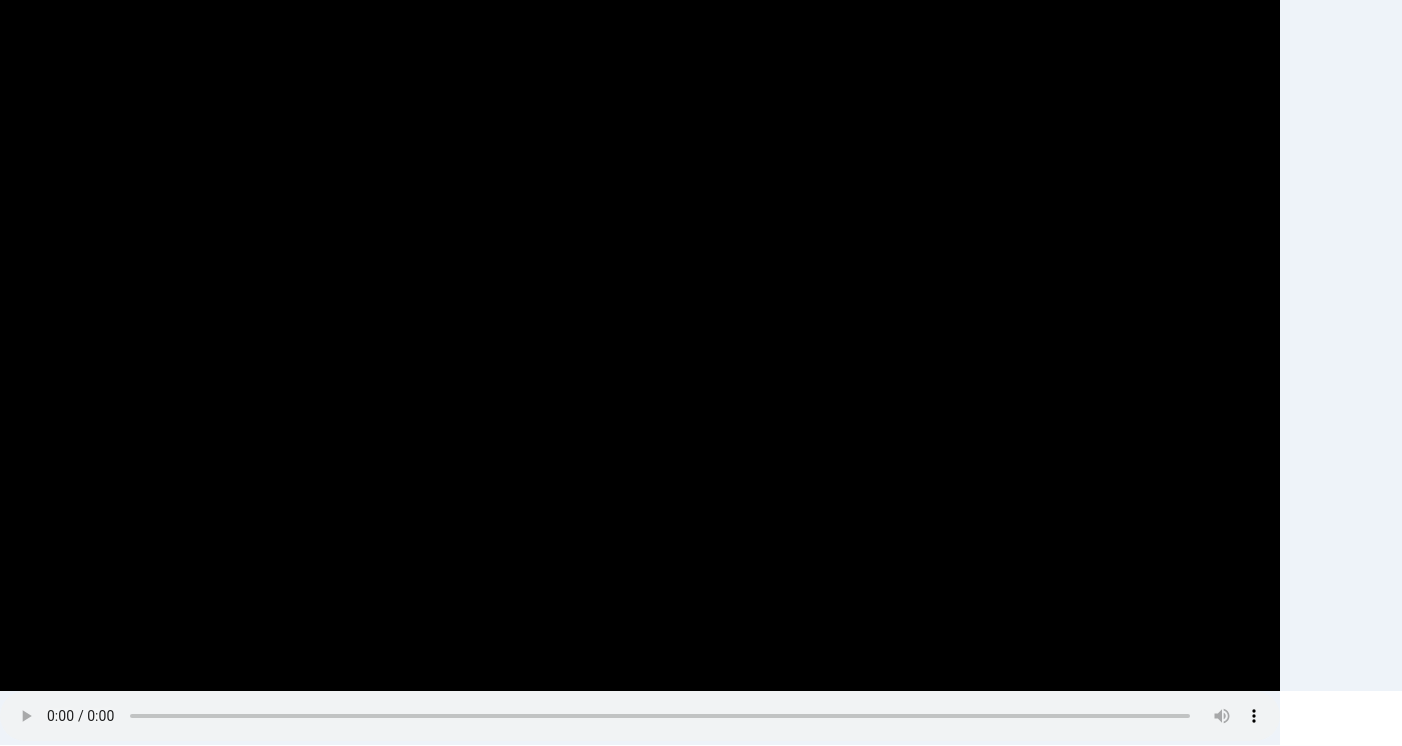
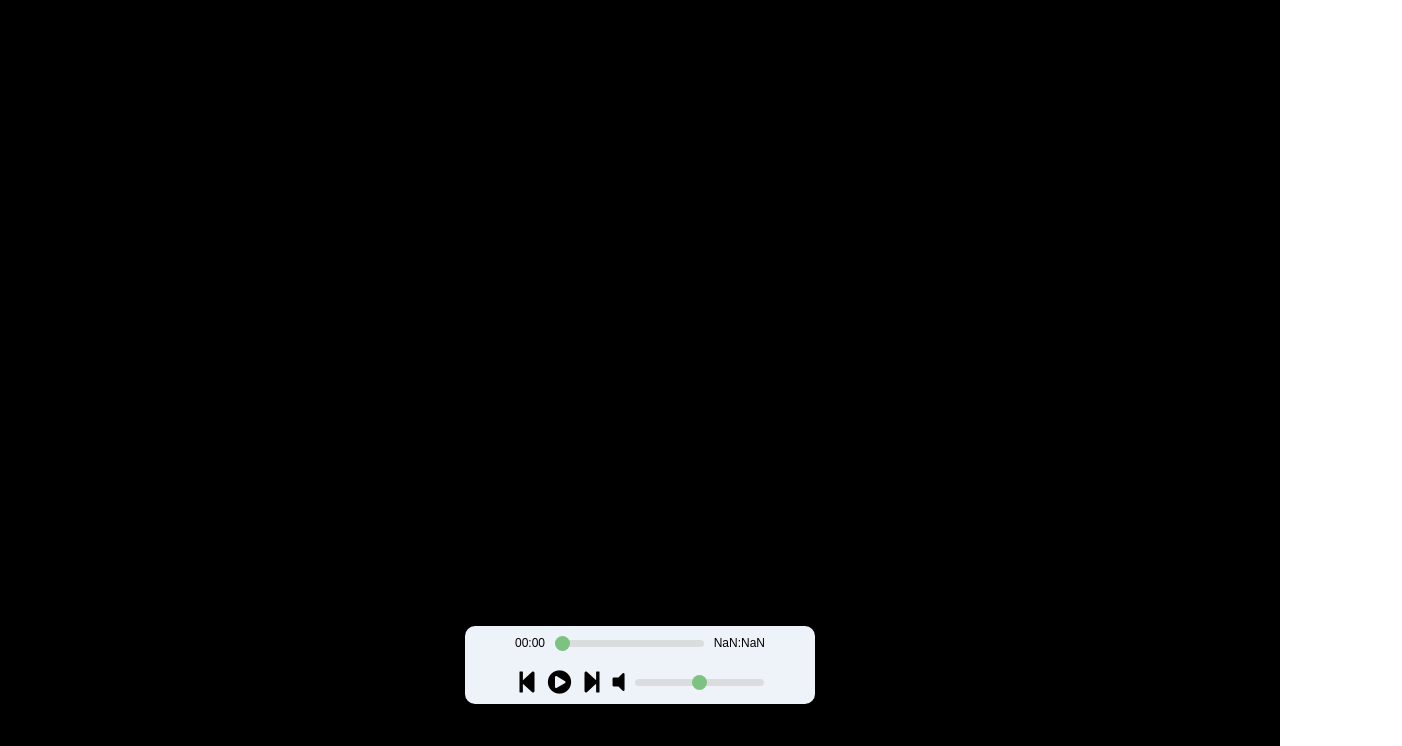
Before and after one commit to kartikvips/ftl, a plain HTML site: page wmp/index.html in a window 1280 px wide. Shown: the part 54-800 px from the top of the page, 1402 px wide, since content can reach past the window. Drawn offline with Linux system fonts and the light colour scheme.

Commit message:
finish phase 1 of js project

```diff
--- /dev/null
+++ b/wmp/audio.css
@@ -0,0 +1,129 @@
+.song-scroll {
+    display: flex;
+    justify-content: space-evenly;
+    flex-direction: row;
+    align-items: center;
+    font-size: 12px;
+    width: 250px;
+    margin: 10px 0;
+}
+
+#audio-box{
+    font-family: sans-serif;
+    position:absolute;
+    top: 85%;
+    left: calc(50% - 175px);
+    opacity: 1;
+    border-radius: 10px;
+    visibility: visible;
+    /* display: none !important; */
+}
+
+.song-slider{
+    width: 300px;
+    margin: 0 10px;
+}
+
+.song-title{
+    font-size: 11px;
+}
+
+.volume-slider{
+
+}
+
+#audio-box {
+    width: 350px;
+    background: #EEF3F9;
+    display: flex;
+    flex-direction: column;
+    justify-content: center;
+    align-items: center;
+
+}
+
+#audio-box audio {
+    width: 100%;
+    height: 50px;
+}
+
+.buttons{
+    font-size: 24px;
+    color: black;
+    display: flex;
+    align-items: center;
+    margin: 10px 0;
+}
+
+.song-slider {
+    -webkit-appearance: none;
+    width: 100%;
+    height: 7px;
+    border-radius: 5px;
+    background: #d3d3d3;
+    outline: none;
+    opacity: 0.7;
+    -webkit-transition: .2s;
+    transition: opacity .2s;
+}
+
+.song-slider:hover {
+    opacity: 1;
+}
+
+.song-slider::-webkit-slider-thumb {
+    -webkit-appearance: none;
+    appearance: none;
+    width: 15px;
+    height: 15px;
+    border-radius: 50%;
+    background: #4CAF50;
+    cursor: pointer;
+}
+
+.song-slider::-moz-range-thumb {
+    width: 25px;
+    height: 25px;
+    border-radius: 50%;
+    background: #4CAF50;
+    cursor: pointer;
+}
+
+
+.volume-slider {
+    -webkit-appearance: none;
+    width: 100%;
+    height: 7px;
+    border-radius: 5px;
+    background: #d3d3d3;
+    outline: none;
+    opacity: 0.7;
+    -webkit-transition: .2s;
+    transition: opacity .2s;
+}
+
+.volume-slider:hover {
+    opacity: 1;
+}
+
+.volume-slider::-webkit-slider-thumb {
+    -webkit-appearance: none;
+    appearance: none;
+    width: 15px;
+    height: 15px;
+    border-radius: 50%;
+    background: #4CAF50;
+    cursor: pointer;
+}
+
+.volume-slider::-moz-range-thumb {
+    width: 25px;
+    height: 25px;
+    border-radius: 50%;
+    background: #4CAF50;
+    cursor: pointer;
+}
+
+.buttons * {
+    margin: 0 5px;
+}
--- /dev/null
+++ b/wmp/audio.js
@@ -0,0 +1,192 @@
+
+let songs = ["song1.mp3", "song2.mp3"];
+
+// let songTitle = document.getElementById('songTitle');
+let songSlider = document.getElementById('songSlider');
+let currentTime = document.getElementById('currentTime');
+let duration = document.getElementById('duration');
+let volumeSlider = document.getElementById('volumeSlider');
+let previousVolume = [];
+let song = new Audio();
+let currentSong = 0;
+let audioBox = document.getElementById('audio-box');
+let playButton = document.getElementById('playButton');
+let header = document.getElementById('header');
+
+let canvas, ctx, source, context, analyser, fbc_array, bars, bar_x, bar_width, bar_height;
+
+window.onload = () => {
+    loadSong();
+    initMp3Player();
+};
+
+document.body.onkeyup = function (e) {
+    if (e.keyCode == 32) {
+        playOrPause();
+    }
+}
+
+function loadSong() {
+    // debugger;
+    song.src = songs[currentSong];
+    // songTitle.textContent = songs[currentSong];
+    song.volume = volumeSlider.value;
+    setTimeout(showDuration, 1000);
+}
+
+setInterval(updateSongSlider, 1000);
+
+function updateSongSlider() {
+    let c = Math.round(song.currentTime);
+    songSlider.value = c;
+    currentTime.textContent = convertTime(c);
+
+}
+
+function convertTime (secs) {
+    let min = Math.floor(secs/60);
+    let sec = secs % 60;
+    min = (min<10) ? "0" + min : min;
+    sec = (sec<10) ? "0" + sec : sec;
+    return(min + ":" + sec);
+}
+
+function showDuration() {
+    let d = Math.floor(song.duration);
+    songSlider.setAttribute('max', d);
+    duration.textContent = convertTime(d);
+}
+
+function playOrPause(){
+    if (song.paused) {
+        // debugger;
+        song.play();
+        playButton.className = "fas fa-pause";
+        audioBox.style.visibility = "hidden";
+        // canvas.style.opacity = '1';
+        // header.style.visibility = "hidden";
+        // debugger;
+    } else {
+        song.pause();
+        // canvas.style.opacity = '0.5';
+        playButton.className = "fas fa-play-circle";
+        audioBox.style.visibility = "visible";
+        // header.style.visibility = "visible";
+        // audioBox.style.display = "flex";
+    }
+}
+
+function playOrPauseSong() {
+    if(song.paused){
+        // debugger;
+        song.play();
+        playButton.className = "fas fa-pause";
+        audioBox.style.visibility = "hidden";
+        // canvas.style.opacity = '1';
+        // header.style.visibility = "hidden";
+        // debugger;
+    } else {
+        song.pause();
+        //  canvas.style.opacity = '0.5';
+        playButton.className = "fas fa-play-circle";
+        audioBox.style.visibility = "visible";
+        // header.style.visibility = "visible";
+    }
+}
+
+function next(){
+    currentSong = (currentSong + 1) % songs.length;
+    loadSong();
+    audioBox.style.visibility = "hidden";
+    song.play();
+}
+
+function previous(){
+    currentSong = (currentSong - 1);
+    currentSong = (currentSong < 0) ? songs.length - 1 : currentSong;
+    audioBox.style.visibility = "hidden";
+    loadSong();
+    // setTimeout(() => {song.play()}, 1000);
+    song.play();
+}
+
+function seekSong(){
+    song.currentTime = songSlider.value;
+    currentTime.textContent = convertTime(song.currentTime);
+}
+
+function adjustVolume(){
+    song.volume = volumeSlider.value;
+}
+
+function mute(){
+    if (song.volume === 0) {
+
+    }
+    song.volume = 0;
+    volumeSlider.value = 0;
+}
+
+function initMp3Player() {
+    // document.getElementById('audio-box').appendChild(audio);
+    context = new AudioContext();
+    analyser = context.createAnalyser();
+    canvas = document.getElementById('analyser-render');
+    ctx = canvas.getContext('2d');
+    canvas.height = window.innerHeight;
+    canvas.width = window.innerWidth;
+    source = context.createMediaElementSource(song);
+    source.connect(analyser);
+    analyser.connect(context.destination);
+
+    // animate();
+    frameLooper();
+}
+
+// function animate() {
+//     window.requestAnimationFrame(animate);
+//         ctx.fillRect(50, 50, 30, 30);
+//         ctx.fillStyle = '#fff';
+// }
+
+function frameLooper() {
+    window.requestAnimationFrame(frameLooper);
+    fbc_array = new Uint8Array(analyser.frequencyBinCount);
+    analyser.getByteFrequencyData(fbc_array);
+    ctx.clearRect(0, 0, canvas.width, canvas.height);
+    // ctx.fillStyle = '#00CCFF';
+    bars = 1000;
+    let centerX = canvas.width / 2;
+    let centerY = canvas.height / 2;
+    console.log(fbc_array);
+    // ctx.lineWidth =0.1;
+    // ctx.beginPath();
+    // ctx.moveTo(centerX, centerY);
+    // ctx.fillRect(50, 50, 30, 30);
+
+
+
+    for (var i = 0; i < bars; i++) {
+        let angle = 0.1 * i;
+        let x = (1 + angle) * Math.cos(angle) * 5 + centerX;
+        let y = (1 + angle) * Math.sin(angle) *5 + centerY;
+
+        bar_width = canvas.width/bars;
+        bar_x = i * 2;
+        bar_height = -(fbc_array[i] / 2.5);
+        let circleR = (fbc_array[i] / 20);
+
+        // ctx.stroke();
+        // ctx.fillRect(bar_x, canvas.height, bar_width, bar_height);
+            ctx.beginPath();
+            ctx.arc(x, y, circleR, 0, Math.PI * 2, false);
+
+            ctx.fillStyle = '#00CCFF';
+            ctx.fill();
+
+        // ctx.lineTo(x, y);
+    }
+
+    // ctx.strokeStyle = `rgba(255, 0, 0)`;
+    // ctx.stroke();
+}
--- a/wmp/index.html
+++ b/wmp/index.html
@@ -3,27 +3,32 @@
 <head>
     <!-- <meta charset="utf-8" /> -->
     <!-- <meta http-equiv="X-UA-Compatible" content="IE=edge"> -->
-    <title>Windows Media Player</title>
+    <title>KMP</title>
     <!-- <meta name="viewport" content="width=device-width, initial-scale=1"> -->
     <link rel="stylesheet" type="text/css" href="visual.css" />
+    <link rel="stylesheet" type="text/css" href="audio.css" />
     <link rel="stylesheet" href="https://use.fontawesome.com/releases/v5.0.13/css/all.css" integrity="sha384-DNOHZ68U8hZfKXOrtjWvjxusGo9WQnrNx2sqG0tfsghAvtVlRW3tvkXWZh58N9jp"
     crossorigin="anonymous">
-    <script src="visual.js"></script>
+    <!-- <script src="visual.js"></script> -->
+
 
 </head>
 <body>
     <div class = 'main'>
-        <div class = 'header'>
+        <div class = 'header' id = 'header'>
             <div class ='left-header'>
-                <img class = 'wmp-logo' src="https://dl1.cbsistatic.com/i/2017/01/27/8fce04c7-1f14-42e3-9286-7024b77535b1/378810c6e365850bed039e05466a1b63/imgingest-1380937419563100678.png">
-                <p>Windows Media Player</p>
+            <a href="https://github.com/kartikvips"> <img class='wmp-logo' src="http://www.iconsplace.com/icons/preview/white/github-256.png"></a>
+            <a href="https://www.linkedin.com/in/kartik-parihar-b90b3051/">
+            <img class='wmp-logo' src="https://encrypted-tbn0.gstatic.com/images?q=tbn:ANd9GcQGVbzHIBv541kretucTYe40YeKot1s6sOgVxwzI0V5fDKP-XtC">
+            </a>
+                <p>Kartik Parihar</p>
             </div>
             <div class = 'right-header'>
                 <div class= 'minimize'>
                     <i class="fas fa-window-minimize"></i>
                 </div>
                 <div class= 'maximize'>
-                    <i class="far fa-window-maximize"></i>
+                    <i onclick="document.body.webkitRequestFullScreen();" class="far fa-window-maximize"></i>
                 </div>
                 <div class= 'close'>
                     &times;
@@ -33,15 +38,29 @@
         </div>
 
         <div class = 'mp3-player'>
-            <canvas id='analyser-render'></canvas>
-            <div class='song-list'>
+            <canvas onclick="playOrPause()" id='analyser-render'></canvas>
+            <!-- <div class='song-list'>
                 SONGSSSSSSS
-            </div>
+            </div> -->
 
         </div>
         <div id='audio-box'>
+            <!-- <div class = 'song-title' id = 'songTitle'>My song Title</div> -->
+            <div class = 'song-scroll' id = 'songScroll'>
+                <div id = 'currentTime' class = 'current-time'>00:00</div>
+                <input type="range" id = 'songSlider' class = 'song-slider' min = '0' step = '1' onchange="seekSong()" />
+                <div id = 'duration' class = 'duration'>00:00</div>
+            </div>
+            <div class = 'buttons'>
+                <i class="fa fa-step-backward" onclick="previous();"></i>
+                <i id = 'playButton' onclick = 'playOrPauseSong();'class="fas fa-play-circle"></i>
+                <i class="fa fa-step-forward" onclick = 'next();'></i>
+                <i class="fas fa-volume-off" onclick = 'mute();'></i>
+                <input type="range" id='volumeSlider' class = 'volume-slider' min='0' max='1' step = '0.01' onchange='adjustVolume();'/>
 
+            </div>
         </div>
     </div>
+    <script src="audio.js"></script>
 </body>
 </html>
--- a/wmp/visual.css
+++ b/wmp/visual.css
@@ -14,6 +14,7 @@ body {
     height: 100%;
     /* background: #5C647D; */
     background: white;
+    position: relative;
 }
 
 .header {
@@ -22,7 +23,15 @@ body {
     height: 40px;
     background: black;
     /* background: linear-gradient(#070708, #5C647D); */
-    border-radius: 10px 10px 0 0;
+    /* border-radius: 10px 10px 0 0; */
+    position: absolute;
+    top:0;
+    left: 0;
+    width: 100%;
+}
+
+.header:hover{
+    /* display:none; */
 }
 
 .wmp-logo {
@@ -76,21 +85,14 @@ body {
 .mp3-player {
     display: flex;
     justify-content: space-evenly;
-    height: calc(100% - 95px);
+    height: 100%;
+    width: 100%;
 }
 
 #analyser-render {
-    width: 100%;
+    /* width: 100%; */
     /* height: calc(100% - 50px); */
-    height: 100%;
-    background: black;
+    /* height: 100%; */
+    /* background:#554477; */
+    background:black;
 }
-
-#audio-box {
-    background: #EEF3F9;
-}
-
-#audio-box audio {
-    width: 100%;
-    height: 50px;
-}
```
Also changed, not shown: wmp/pt.js (added).
